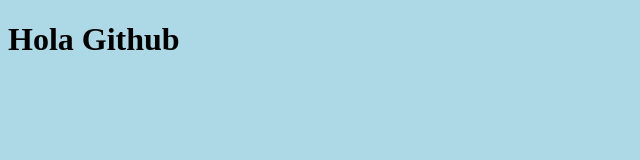
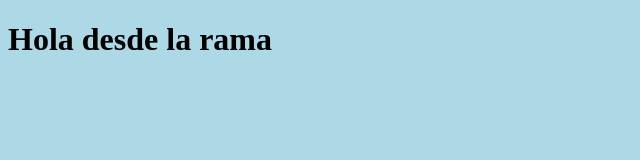
Before and after one commit to BADR-Rr/examen-git-dam, a plain HTML site: page index.html in a window 1280 px wide. Shown: the whole page, without its empty margins (0-640 px from the left). Drawn offline with Linux system fonts and the light colour scheme.

Commit message:
cambio texto del h1

```diff
--- a/index.html
+++ b/index.html
@@ -8,6 +8,6 @@
     </style>
 </head>
 <body>
-    <h1>Hola Github</h1>
+    <h1>Hola desde la rama</h1>
 </body>
 </html>
```
